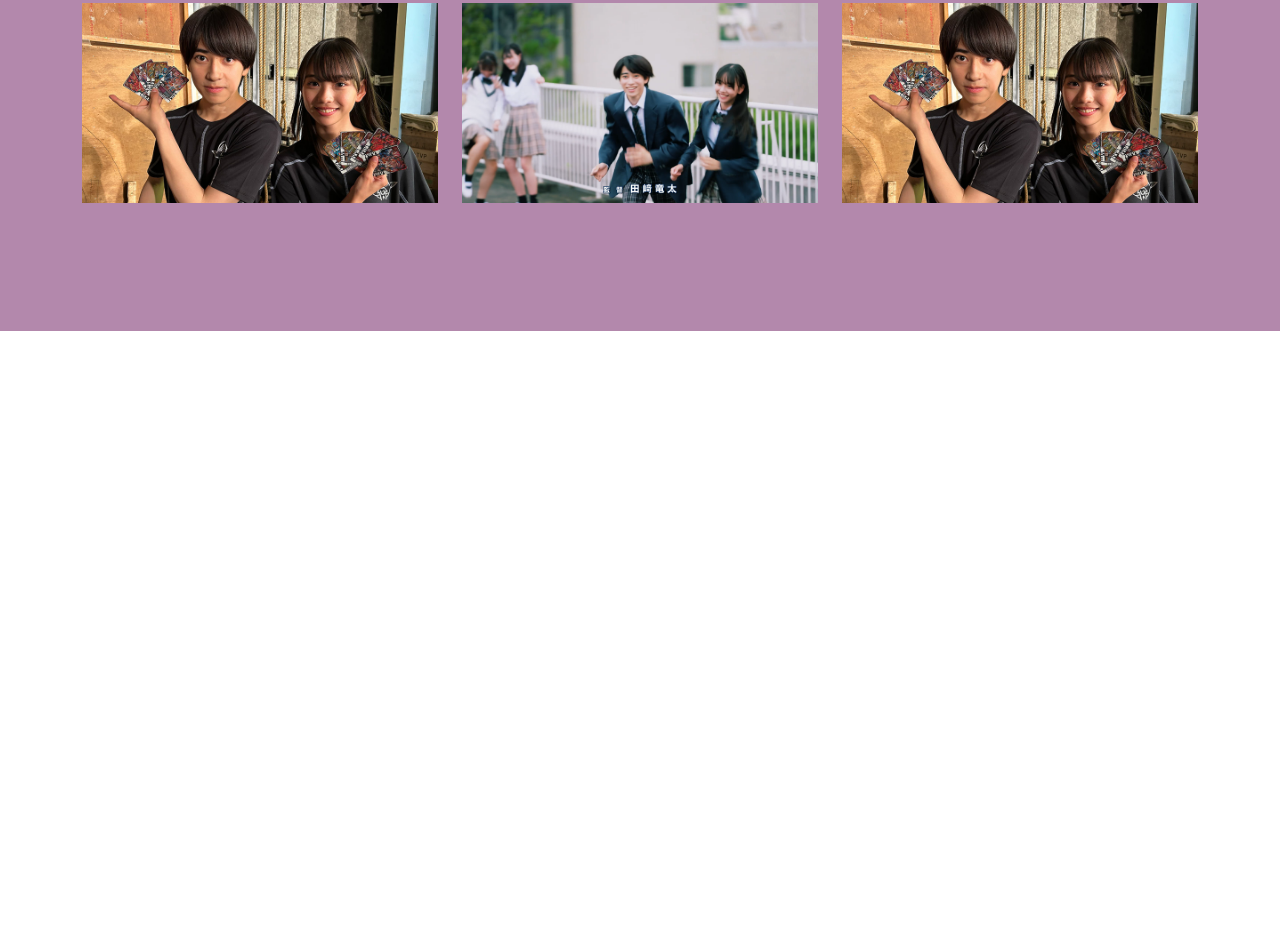
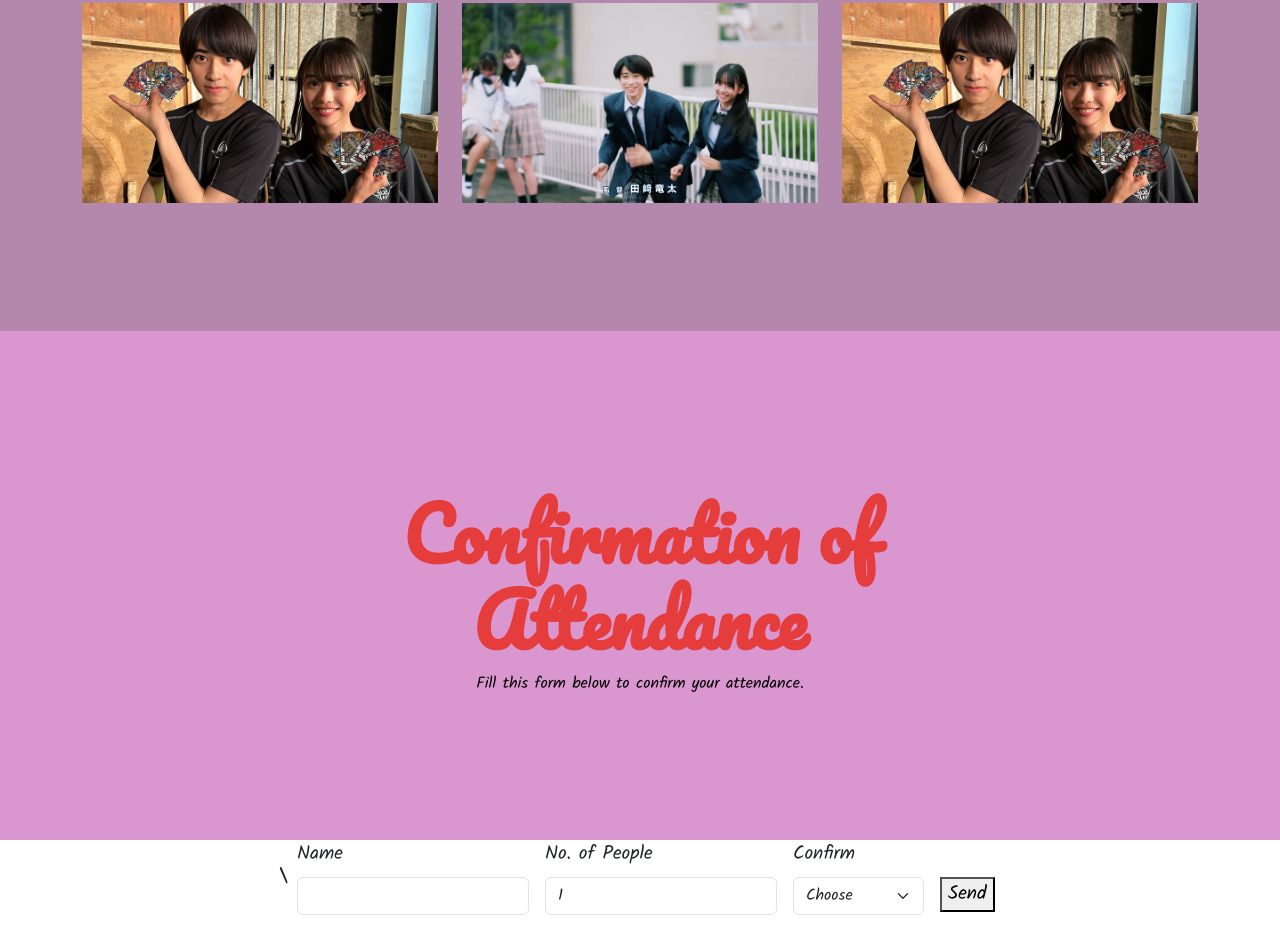
Before and after one commit to syauqidamario/custom-wedding-invitation, a plain HTML site: page index.html in a window 1280 px wide. Shown: the part 4167-5098 px from the top of the page. Before the commit the page ends 4498 px from the top, so only its background shows below. Drawn offline with nearby package versions, Linux system fonts and the light colour scheme; some packages are replaced by stand-ins of ours; a script that the page names is missing.

Commit message:
Started the RSVP page.

```diff
--- a/index.html
+++ b/index.html
@@ -36,7 +36,7 @@
                   <div class="simply-countdown">
 
                   </div>
-                  <a href="#home" class="btn btn-lg-mt4">View Invitation</a>
+                  <a href="#home" class="btn btn-lg-mt4" onClick="enableScrolling()">View Invitation</a>
             </main>
 
       </section>
@@ -267,6 +267,45 @@
             </div>
       </section>
 
+      <section id="rsvp" class="rsvp">
+            <div class="container">
+                  <div class="row justify-content-center">
+                        <div class="col-md-8 col-10 text-center">
+                              <h2>Confirmation of Attendance</h2>
+                              <p>Fill this form below to confirm your attendance.</p>
+                        </div>
+                  </div>
+            </div>
+      </section>
+
+      <form class="row row-cols-lg-auto g-3 align-items-center justify-content-center">\
+            <div class="col-12">
+                  <div class="mb-3">
+                        <label for="name" class="form-label">Name</label>
+                        <input type="text" class="form-control" id="name" name="name">
+                  </div>
+            </div>
+            <div class="col-12">
+                  <div class="mb-3">
+                        <label for="numberofPeople" class="form-label">No. of People</label>
+                        <input type="text" class="form-control" id="numberofPeople" name="numberofPeople" min="1" max="5" length="1" value="1">
+                  </div>
+            </div>
+            <div class="col-12">
+                  <div class="mb-3">
+                        <label for="status" class="form-label">Confirm</label>
+                        <select name="status" id="status" class="form-select">
+                              <option selected>Choose</option>
+                              <option value="1">Present</option>
+                              <option value="0">Not Present</option>
+                        </select>
+                  </div>
+            </div>
+            <div class="col-12" style="margin-top:35px;">
+                  <button class="btn-primary">Send</button>
+            </div>
+      </form>
+
 
 
 
@@ -313,5 +352,38 @@
                   stickyTop.style.overflow = 'hidden';
             });
       </script>
+
+      <script>
+            const rootElement = document.querySelector(":root");
+            function disableScrolling()
+            {
+                  //untuk posisi halaman kita terhadap sumbu x dan y
+                  scrollTop = window.pageYOffset || document.documentElement.scrollTop;
+                  scrollTop = window.pageXOffset || document.documentElement.scrollLeft;
+
+                  window.onScroll = function()
+                  {
+                        window.scrollTo(scrollTop, scrollLeft);
+                  }
+
+                  rootElement.style.scrollBehavior = 'auto';
+
+            }
+
+
+
+            function enableScrolling()
+            {
+                  window.onscroll = function (){}
+                  rootElement.style.scrollBehavior = 'smooth';
+                  localStorage.setItem('opened', 'true');
+            }
+
+            if(!localStorage.getItem('opened'))
+            {
+                  disableScrolling();
+            }
+
+      </script>
   </body>
 </html>
--- a/styles.css
+++ b/styles.css
@@ -124,7 +124,7 @@ body{
       padding-bottom:8rem;
 }
 
-.home h2, .info h2, .story h2, .gallery h2 {
+.home h2, .info h2, .story h2, .gallery h2, .rsvp h2 {
       color:var(--pink);
       font-family:'Pacifico', cursive;
       font-size:5rem;
@@ -188,7 +188,7 @@ body{
       font-weight: 400;
 }
 
-.story, .gallery{
+.story, .gallery, .rsvp{
       padding-top:10rem;
       padding-bottom:8rem;
 }
@@ -202,7 +202,7 @@ body{
       margin-bottom: 1rem;
 }
 
-.story p, .gallery p{
+.story p, .gallery p, .rsvp p{
       font-size: 1rem;
       font-weight: 500;
 }
@@ -312,6 +312,37 @@ body{
 
 }
 
+.rsvp{
+      background-color:var(--bg);
+
+}
+
+.rsvp h2{
+      font-size:4.5rem;
+}
+
+.rsvp p {
+      color:black;
+}
+
+.rsvp form label{
+      color: white;
+}
+
+.rsvp button{
+      background-color:var(--pink);
+      color:white;
+      border:1px solid var(--pink);
+}
+
+.rsvp button:hover{
+      background-color:black;
+      color:var(--pink);
+      border:1px solid white;
+}
+
+
+
 /* Media Query */
 /* Extra Large */
 
```
